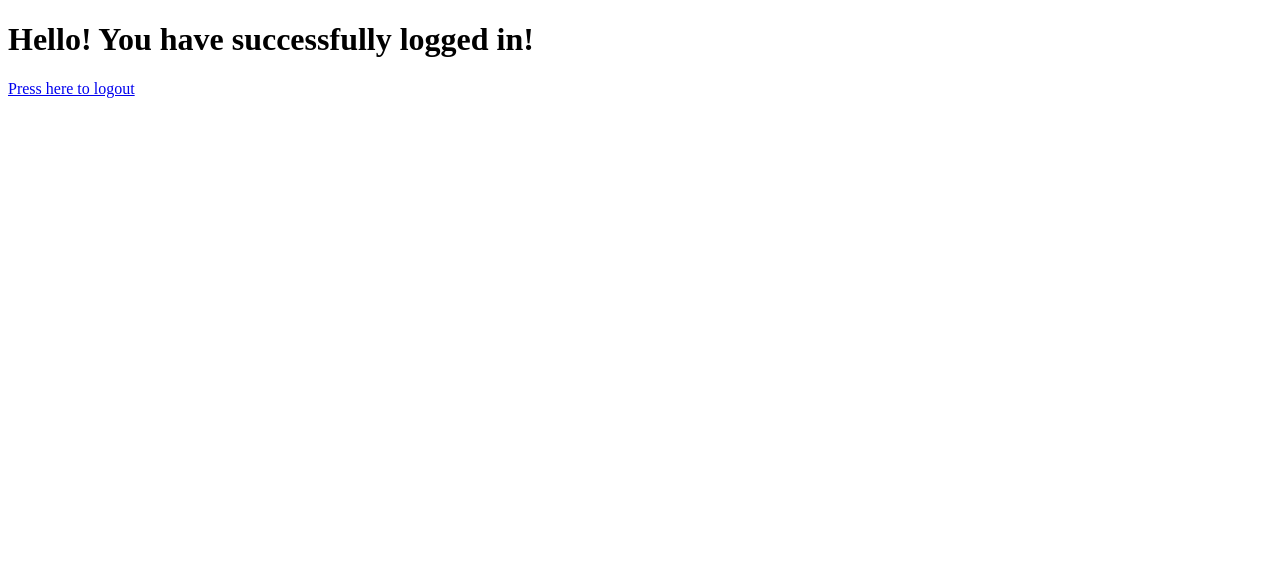
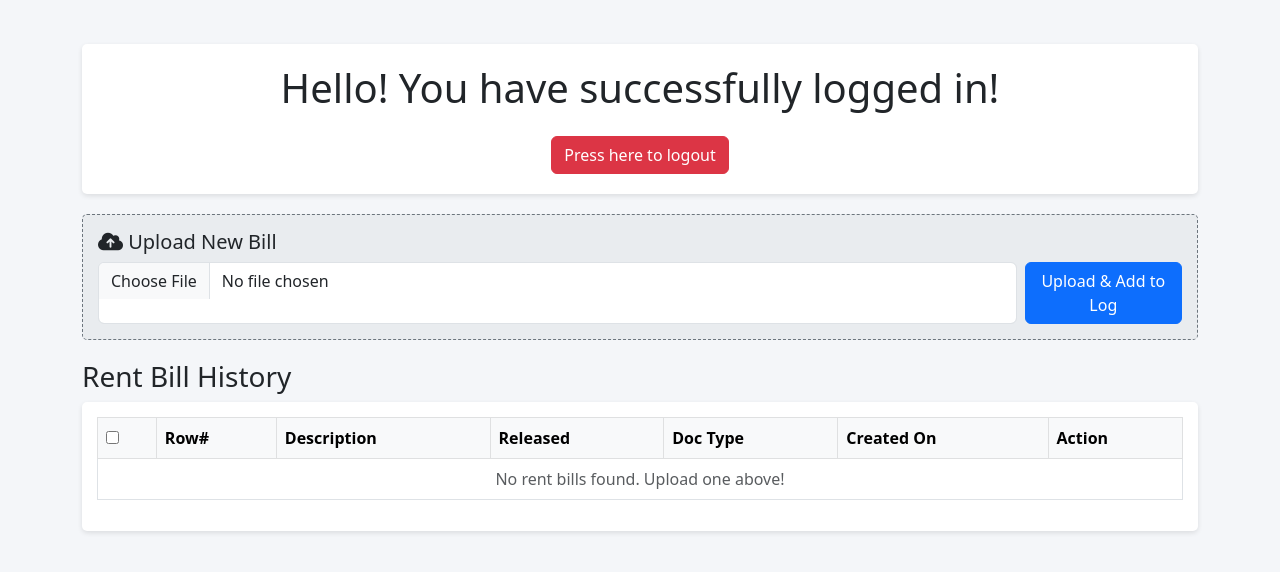
Before and after one commit to Pagalavan0799/GitExcercise-Group-7, a Flask app: page /dashboard in a window 1280 px wide. Shown: the top 572 px of the page. Run offline with Flask 3, Linux system fonts and the light colour scheme; a user stored in the database is signed in.

Commit message:
fixed the rent logs issue and able to display it the dashboard page

```diff
--- a/app.py
+++ b/app.py
@@ -137,10 +137,10 @@
 with app.app_context():
     db.create_all()
 
-@app.route('/')
+@app.route('/logs')
 def rent_logs():
     all_bills = RentBill.query.order_by(RentBill.id.desc()).all()
-    return render_template('rent_table.html', bills=all_bills)
+    return render_template('rent_logs.html', bills=all_bills)
 
 @app.route('/upload', methods=['POST'])
 def upload_bill():
--- a/templates/dashboard.html
+++ b/templates/dashboard.html
@@ -4,9 +4,93 @@
     <meta charset="UTF-8">
     <meta name="viewport" content="width=device-width, initial-scale=1.0">
     <title>Dashboard</title>
+
+    <link href="https://cdn.jsdelivr.net/npm/bootstrap@5.3.0/dist/css/bootstrap.min.css" rel="stylesheet">
+    <link rel="stylesheet" href="https://cdnjs.cloudflare.com/ajax/libs/font-awesome/6.0.0/css/all.min.css">
+
+    <style>
+        body { padding: 20px; background-color: #f4f6f9; }
+
+        /* Style for your original content to make it look nice */
+        .welcome-section {
+            background: white;
+            padding: 20px;
+            border-radius: 5px;
+            box-shadow: 0 2px 5px rgba(0,0,0,0.1);
+            margin-bottom: 20px;
+            text-align: center;
+        }
+
+        /* Styles for the Rent Logs */
+        .table-container { background: white; padding: 15px; border-radius: 5px; box-shadow: 0 2px 5px rgba(0,0,0,0.1); }
+        .doc-link { color: #0056b3; text-decoration: none; font-weight: 500; }
+        .view_text { color: #6c757d; margin-left: 5px; }
+        .upload-box { background: #e9ecef; padding: 15px; margin-bottom: 20px; border-radius: 5px; border: 1px dashed #6c757d; }
+    </style>
 </head>
 <body>
-    <h1>Hello! You have successfully logged in!</h1>
-    <a href ="{{url_for('logout')}}">Press here to logout</a>
+
+<div class="container mt-4">
+
+    <div class="welcome-section">
+        <h1>Hello! You have successfully logged in!</h1>
+        <a href="{{ url_for('logout') }}" class="btn btn-danger mt-3">Press here to logout</a>
+    </div>
+
+    <div class="upload-box">
+        <h5><i class="fa-solid fa-cloud-arrow-up"></i> Upload New Bill</h5>
+        <form action="/upload" method="post" enctype="multipart/form-data" class="d-flex gap-2">
+            <input class="form-control" type="file" name="file" accept=".pdf" required>
+            <button class="btn btn-primary" type="submit">Upload & Add to Log</button>
+        </form>
+    </div>
+
+    <h3>Rent Bill History</h3>
+    <div class="table-container">
+        <table class="table table-bordered table-hover">
+            <thead class="table-light">
+                <tr>
+                    <th><input type="checkbox"></th>
+                    <th>Row#</th>
+                    <th>Description</th>
+                    <th>Released</th>
+                    <th>Doc Type</th>
+                    <th>Created On</th>
+                    <th>Action</th>
+                </tr>
+            </thead>
+            <tbody>
+                {% for bill in bills %}
+                <tr>
+                    <td><input type="checkbox"></td>
+                    <td>{{ bill.id }}</td>
+                    <td>
+                        <a href="{{ url_for('static', filename='bills/' + bill.filename) }}" class="doc-link" target="_blank">
+                            {{ bill.description }}
+                        </a>
+                    </td>
+                    <td class="text-center">
+                        <input type="checkbox" {% if bill.released %}checked{% endif %} disabled>
+                    </td>
+                    <td class="text-primary">{{ bill.doc_type }}</td>
+                    <td>{{ bill.created_on }}</td>
+                    <td>
+                        <a href="{{ url_for('static', filename='bills/' + bill.filename) }}" class="doc-link" target="_blank">
+                            <i class="fa-regular fa-file-pdf"></i>
+                            <span class="view_text">View</span>
+                        </a>
+                    </td>
+                </tr>
+                {% else %}
+                <tr>
+                    <td colspan="7" class="text-center text-muted">No rent bills found. Upload one above!</td>
+                </tr>
+                {% endfor %}
+            </tbody>
+        </table>
+    </div>
+
+</div>
+
 </body>
 </html>
```
Also changed, not shown: templates/rent_logs.html (deleted, +0 -77 lines), database.db, instance/rent_logs.db (added).
